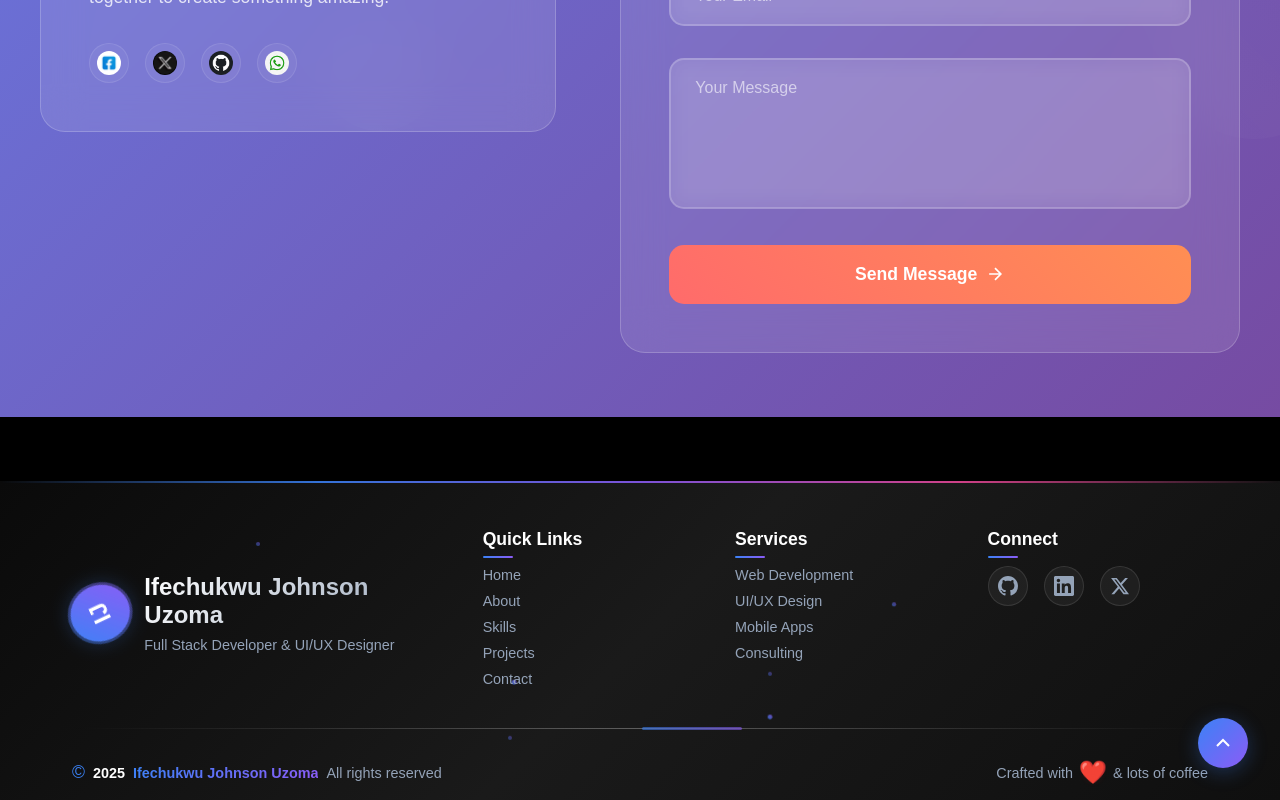
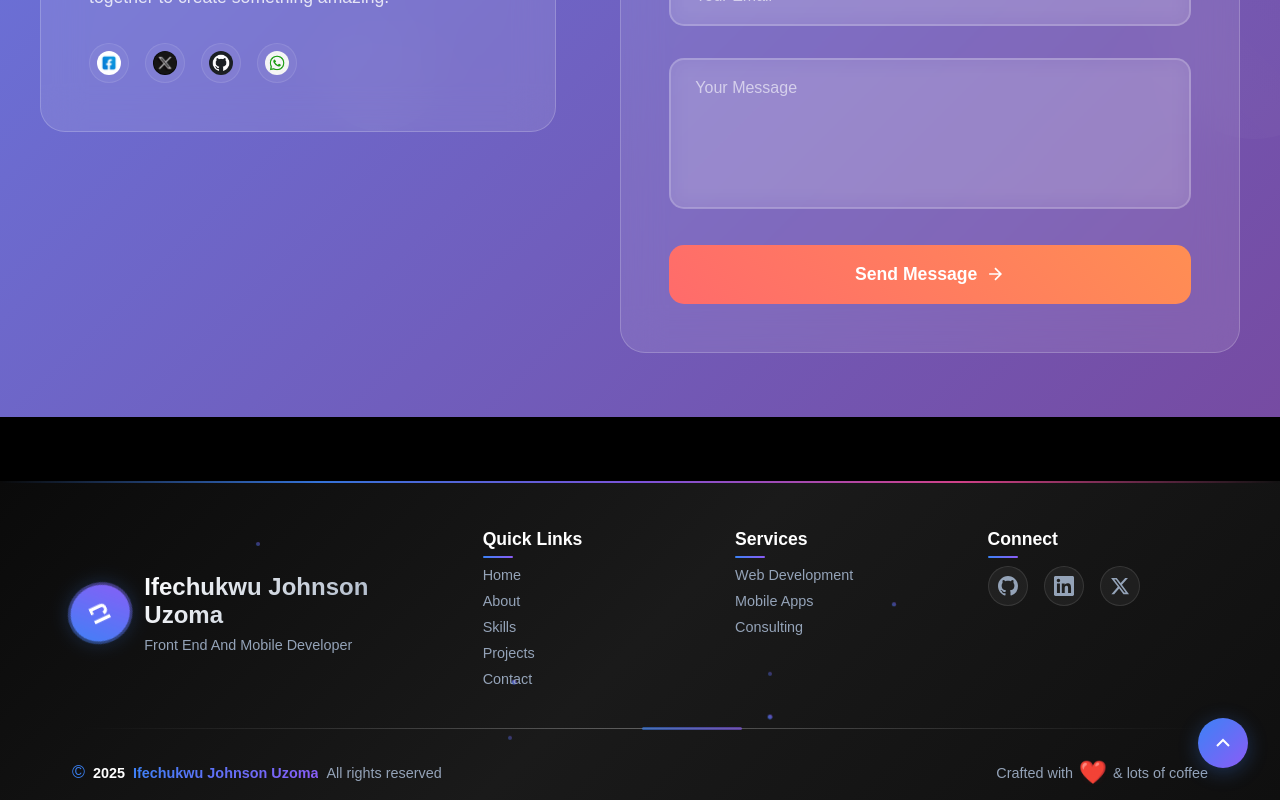
Before and after one commit to Johnsonbright/Ifechukwu-Profile, a React (Vite) app: page / in a window 1280 px wide. Shown: the part 4984-5784 px from the top of the page. Built offline with nearby package versions, Linux system fonts and the light colour scheme.

Commit message:
modification

```diff
--- a/src/components/Footer/Footer.jsx
+++ b/src/components/Footer/Footer.jsx
@@ -86,7 +86,7 @@ export default function Footer() {
             </div>
             <div className="brand-info">
               <h3>Ifechukwu Johnson Uzoma</h3>
-              <p>Full Stack Developer & UI/UX Designer</p>
+              <p>Front End And Mobile Developer</p>
             </div>
           </div>
 
@@ -106,7 +106,6 @@ export default function Footer() {
               <h4>Services</h4>
               <ul>
                 <li><a href="#web-development">Web Development</a></li>
-                <li><a href="#ui-design">UI/UX Design</a></li>
                 <li><a href="#mobile-apps">Mobile Apps</a></li>
                 <li><a href="#consulting">Consulting</a></li>
               </ul>
```
Also changed, not shown: src/components/Intro/intro.css (line endings or trailing spaces), 1 other file (tests, documents, lock files or other folders).
